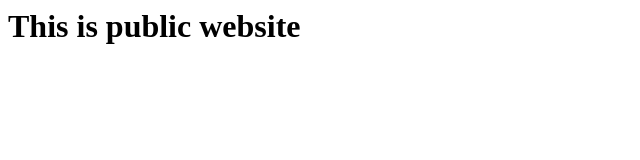
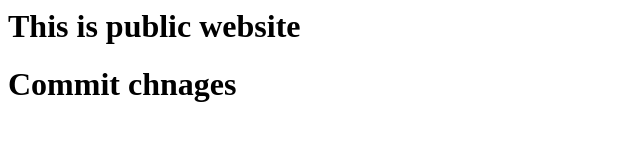
Before and after one commit to premdeepmohod/freewebsite, a plain HTML site: page index.html in a window 1280 px wide. Shown: the whole page, without its empty margins (0-640 px from the left). Drawn offline with Linux system fonts and the light colour scheme.

Commit message:
Update index.html

```diff
--- a/index.html
+++ b/index.html
@@ -1 +1,2 @@
 <h1>This is public website</h1>
+<h1>Commit chnages</h1>
```
